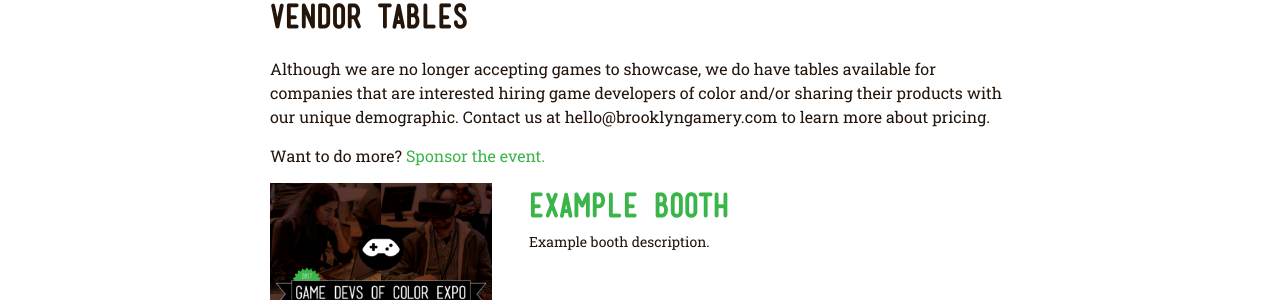
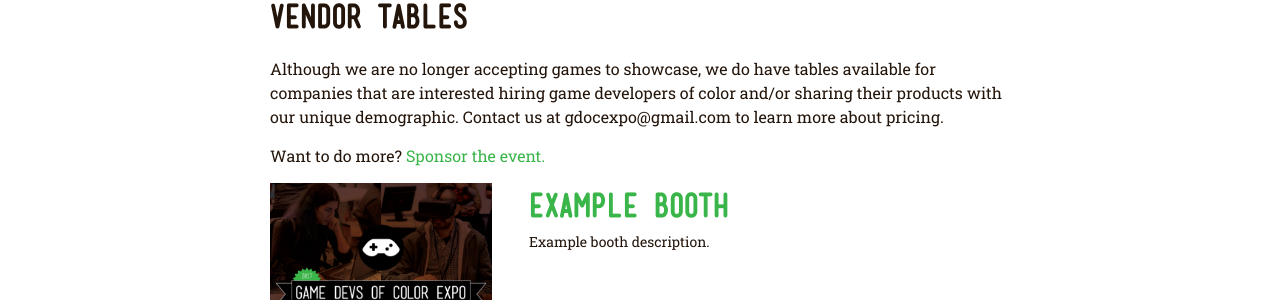
Before and after one commit to BrooklynGamery/gdocexpo, a Jekyll site: the page built from games/content.markdown, in a window 1280 px wide and 900 px high, scrolled down 1001 px. Shown: the part 202-502 px from the top of the window. Built offline with Jekyll 4.4.1, drawn with Linux system fonts in a browser that asks for light colours; our own code applies the rules of GitHub Pages for plain Markdown files; comment, search, counter and statistics services are not loaded.

Commit message:
Updating email

```diff
--- a/games/content.markdown
+++ b/games/content.markdown
@@ -27,7 +27,7 @@ Our arcade will host a variety of games from around the world. Below are {{site.
 
 # Vendor tables
 
-Although we are no longer accepting games to showcase, we do have tables available for companies that are interested hiring game developers of color and/or sharing their products with our unique demographic. Contact us at hello@brooklyngamery.com to learn more about pricing.
+Although we are no longer accepting games to showcase, we do have tables available for companies that are interested hiring game developers of color and/or sharing their products with our unique demographic. Contact us at gdocexpo@gmail.com to learn more about pricing.
 
 Want to do more? [Sponsor the event.](/sponsor)
 
```
